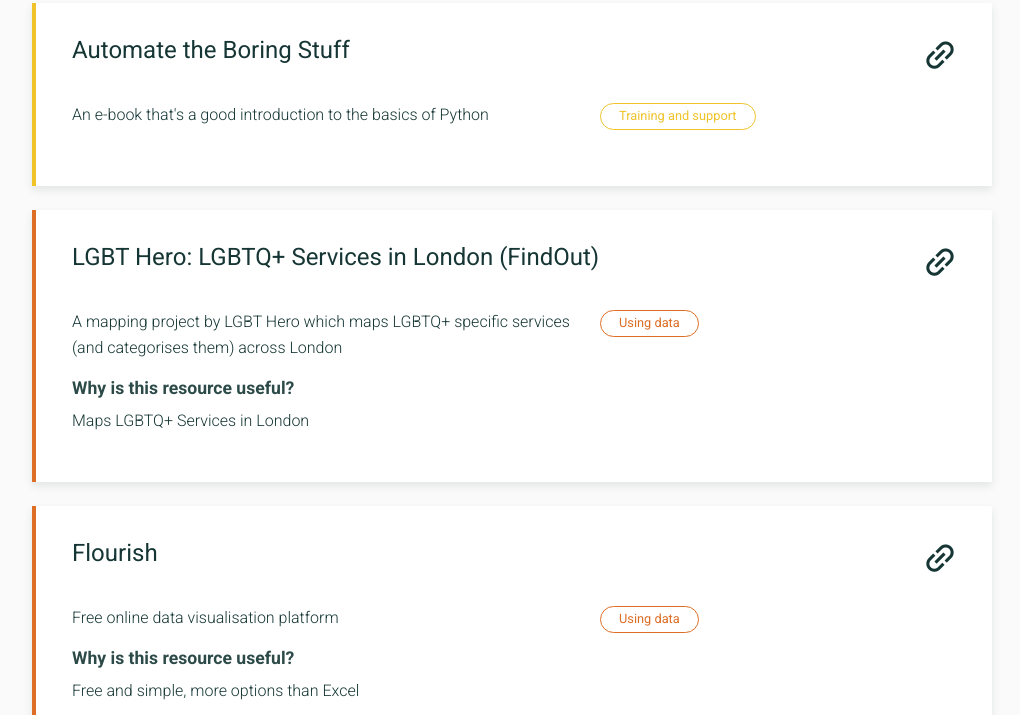
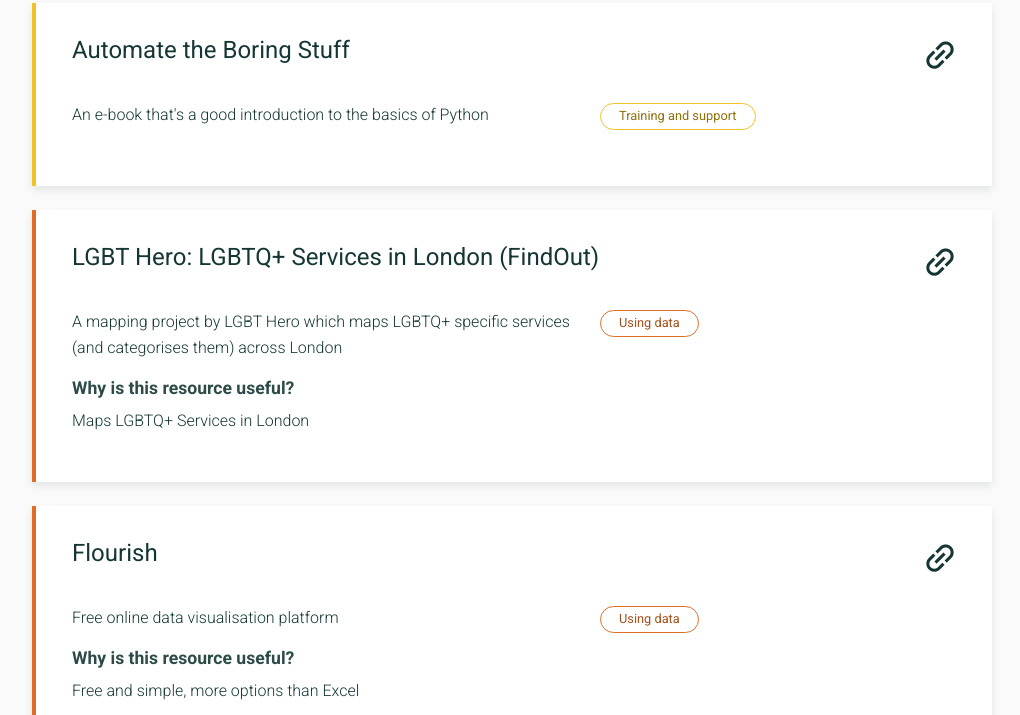
Before and after one commit to ThreeSixtyGiving/resource-library, a Jekyll site: the page built from source/index.html, in a window 1280 px wide. Shown: the part 909-1624 px from the top of the page, without its empty margins (128-1148 px from the left). Built offline with Jekyll 4.4.1, drawn with Linux system fonts in a browser that asks for light colours.

Commit message:
applies accessible color variants to tags

```diff
--- a/source/_sass/_tags.scss
+++ b/source/_sass/_tags.scss
@@ -20,7 +20,7 @@
     color: $white;
   }
 
-  &.tag--responsible-data { background-color: $teal; }
+  &.tag--responsible-data { background-color: var(--color-teal-dark); }
   &.tag--using-data { background-color: $orange; }
   &.tag--finding-data { background-color: $red; }
   &.tag--training-and-support { background-color: $yellow; }
@@ -40,12 +40,12 @@
 }
 
 .tag--responsible-data {
-  color: $teal;
+  color: var(--color-teal-dark);
   border-color: $teal;
 }
 
 .tag--using-data {
-  color: $orange;
+  color: var(--color-orange-dark);
   border-color: $orange;
 }
 
@@ -55,7 +55,7 @@
 }
 
 .tag--training-and-support {
-  color: $yellow;
+  color: var(--color-yellow-dark);
   border-color: $yellow;
 }
 
```
